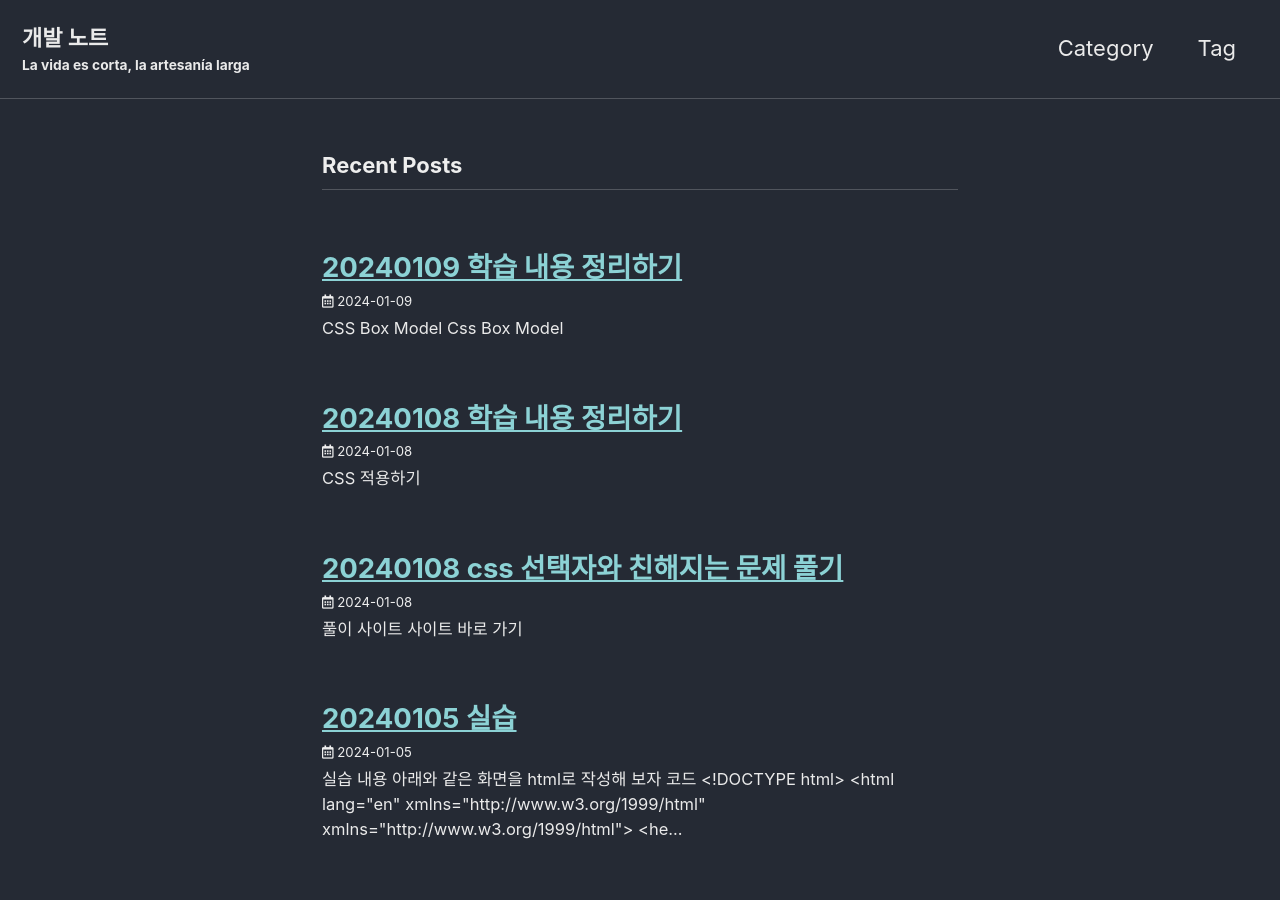
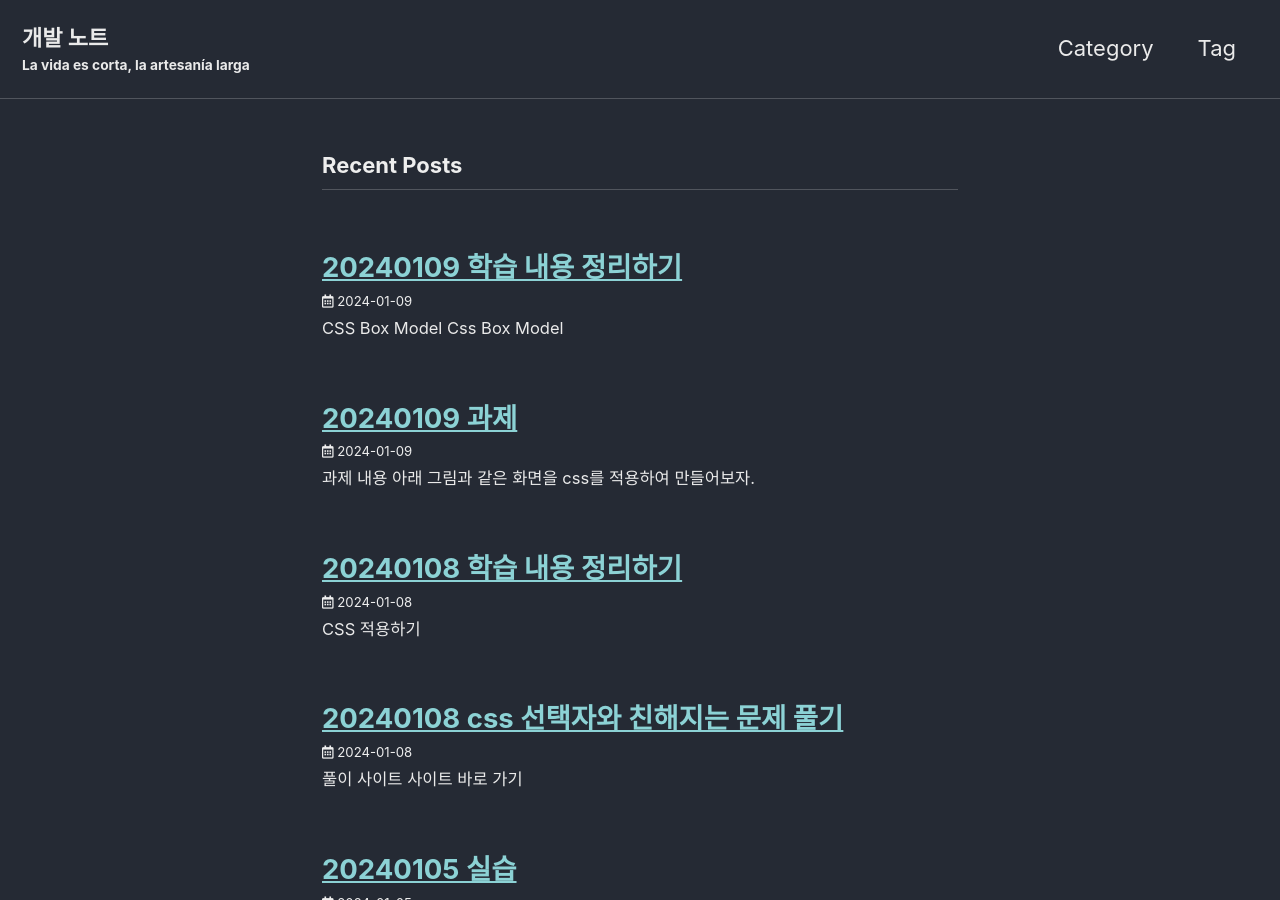
Before and after one commit to fernandokkang/fernandokkang.github.io, a Jekyll site: the page built from index.markdown, in a window 1280 px wide and 900 px high. Built offline with Jekyll 4.4.1, drawn with Linux system fonts in a browser that asks for light colours; cached includes are drawn as plain includes; the list of posts is cut into pages by our own code.

Commit message:
feat. 20240109 과제 작성 완료

````diff
--- /dev/null
+++ b/_posts/2024-01-09-240109assignment.md
@@ -0,0 +1,103 @@
+---
+layout: single
+title:  "20240109 과제"
+categories: coding
+tag: [css]
+toc: true
+---
+
+# 과제 내용
+아래 그림과 같은 화면을 css를 적용하여 만들어보자.
+![](../../images/2024-01-09-240109assignment/log-in-area.png)
+
+## 코드
+```html
+  <!DOCTYPE html>
+  <html lang="ko">
+  <head>
+    <meta charset="UTF-8">
+    <title>20240109 실습</title>
+    <link href='//spoqa.github.io/spoqa-han-sans/css/SpoqaHanSansNeo.css' rel='stylesheet' type='text/css'>
+    <style>
+      #loginDiv{
+
+        position: absolute;
+
+        width: 350px;
+        height: 140px;
+        border-radius: 5px;
+        border: solid 1px #DBDBDB;
+
+        display: flex;
+        flex-direction: column;
+        justify-content: center;
+        align-items: center;
+
+        gap: 16px;
+      }
+      #loginDivTop{
+        width: 318px;
+        height: fit-content;
+      }
+      #loginBtnDiv{
+        width: 318px;
+        height: 40px;
+        background-color: #711bff;
+        border-radius: 4px;
+
+        display: flex;
+        justify-content: center;
+        align-items: center;
+
+        color: white;
+      }
+      #loginDivBottom{
+        width: 318px;
+
+        display: flex;
+        justify-content: space-between;
+      }
+      #loginDivBottom > div{
+        display: flex;
+        justify-content: center;
+        align-items: center;
+
+        gap: 3px;
+
+        color: #767676;
+      }
+
+      span{
+        font-size: 12px;
+        font-family: 'Spoqa Han Sans Neo', 'sans-serif';
+      }
+    </style>
+  </head>
+  <body>
+  <div id="loginDiv">
+    <div id="loginDivTop">
+      <span>더 편리해진 위니브에 오신 것을 환영합니다.</span>
+    </div>
+    <div id="loginBtnDiv">
+      <img src="image/weniv-logo.png">
+      <span>로그인</span>
+    </div>
+    <div id="loginDivBottom">
+      <div id="find">
+        <img src="image/icon-lock.png">
+        <span>아이디</span>
+        <span>|</span>
+        <span>비밀번호찾기</span>
+      </div>
+      <div id="register">
+        <img src="image/icon-user.png">
+        <span>회원가입</span>
+      </div>
+    </div>
+  </div>
+  <img style="opacity: 0.1" src="image/log-in-area.png">
+  </body>
+</html>
+```
+# 결과
+[실행 결과 보기](https://fernandokkang.github.io/result/2024-01-09-assignment-code.html)
````
Also changed, not shown: _posts/2024-01-05-240105assignment.md (+4 -4 lines), images/2024-01-09-240109assignment/log-in-area.png (added).
